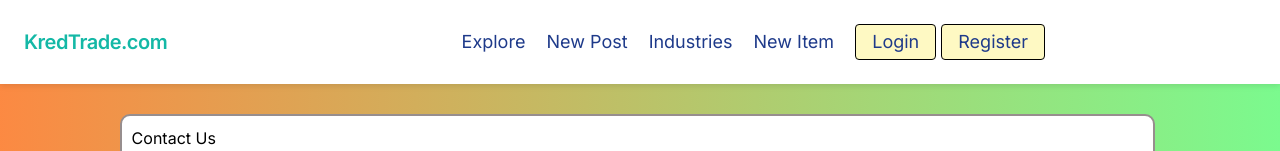
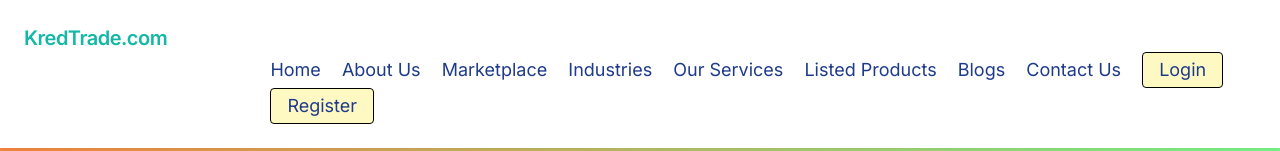
Before and after one commit to Codex-Automation-Key/kredtrade, a Django app: page /contact/ in a window 1280 px wide. Shown: the top 151 px of the page. Run offline with Django 5.2, Linux system fonts and the light colour scheme; some libraries are stand-ins or nearby versions.

Commit message:
17th May Commit

```diff
--- a/interactions/templates/interactions/contact.html
+++ b/interactions/templates/interactions/contact.html
@@ -2,6 +2,48 @@
 
 {% block content %}
 <h1>Contact Us</h1>
+
+
+
+<div class="container mx-auto p-6">
+    <div class="md:flex md:-mx-2">
+        <div class="md:flex-1 px-2 mb-4 md:mb-0">
+
+            <div style="margin: 5px; padding: 5px;">
+                <div>
+                    <iframe src="https://www.google.com/maps/embed?pb=!1m14!1m8!1m3!1d14721.99517846273!2d75.8770644!3d22.7096947!3m2!1i1024!2i768!4f13.1!3m3!1m2!1s0x3962fdad94b029db%3A0x3ebd8032d6c5f6f6!2sKredpartner!5e0!3m2!1sen!2sus!4v1680608396354!5m2!1sen!2sus" width="600" height="450" style="border:0;" allowfullscreen="" loading="lazy" referrerpolicy="no-referrer-when-downgrade"></iframe>
+
+                </div>
+
+            </div>
+            <div class="mt-4 md:grid md:grid-cols-3 md:gap-4 text-center">
+                <div class="mb-4 md:mb-0">
+                    <h3 class="text-lg font-semibold text-green-600">Head Office</h3>
+                    <div class="text-gray-700 mt-2">
+                        <p>Empire House</p>
+                        <p>101, Empire House, Near Bright School,</p>
+                        <p>jarora compound, Indore (M.P) - 452001</p>
+                    </div>
+                </div>
+                <div class="mb-4 md:mb-0">
+                    <h3 class="text-lg font-semibold text-green-600">Make a Call</h3>
+                    <div class="text-gray-700 mt-2">
+                        <p>+91 6264 888 232</p>
+                        <p>Mon - Sat: 09am - 08pm</p>
+                    </div>
+                </div>
+                <div>
+                    <h3 class="text-lg font-semibold text-green-600">Send a Mail</h3>
+                    <div class="text-gray-700 mt-2">
+                        <p>Email</p>
+                        <p>info.kredtrade@gmail.com</p>
+                    </div>
+                </div>
+            </div>
+        </div>
+        <div class="md:flex-1 px-2">
+            <h2 class="text-xl font-semibold text-green-600 mb-6">Get In Touch</h2>
+            <h3 class="font-semibold text-gray-700 mb-1">Any Question? Write Down And Send Us</h3>
             <div>
                 <form method="POST">
                     {% csrf_token %}
@@ -10,12 +52,25 @@
                 </form>
 
             </div>
-<div style="margin: 5px; padding: 5px;">
-    <div>
-        <iframe src="https://www.google.com/maps/embed?pb=!1m14!1m8!1m3!1d14721.99517846273!2d75.8770644!3d22.7096947!3m2!1i1024!2i768!4f13.1!3m3!1m2!1s0x3962fdad94b029db%3A0x3ebd8032d6c5f6f6!2sKredpartner!5e0!3m2!1sen!2sus!4v1680608396354!5m2!1sen!2sus" width="600" height="450" style="border:0;" allowfullscreen="" loading="lazy" referrerpolicy="no-referrer-when-downgrade"></iframe>
-
+        </div>
+    </div>
 </div>
 
-</div>
+
+
+
+
+
+
+
+
+
+
+
+
+
+
+
+
 
 {% endblock %}
--- a/interactions/templates/interactions/contact_success.html
+++ b/interactions/templates/interactions/contact_success.html
@@ -6,5 +6,8 @@
 <p>
     Someone from our team will contact you shortly.
 </p>
-<a href="{% url 'market-home' %}">Return to Home</a>
+<div style="border: 5px;">
+    <a href="{% url 'market-home' %}">Return to Home</a>
+</div>
+
 {% endblock %}
--- a/kredtrade/settings.py
+++ b/kredtrade/settings.py
@@ -68,7 +68,7 @@ ROOT_URLCONF = "kredtrade.urls"
 TEMPLATES = [
     {
         "BACKEND": "django.template.backends.django.DjangoTemplates",
-        "DIRS": [],
+        "DIRS": [os.path.join(BASE_DIR, "users/templates")],
         "APP_DIRS": True,
         "OPTIONS": {
             "context_processors": [
@@ -144,6 +144,8 @@ LOGIN_REDIRECT_URL = 'market-home'
 LOGOUT_REDIRECT_URL = 'market-home'
 
 LOGIN_URL = 'login'
+LOGIN_TEMPLATE = 'users/login.html'
+
 # Default primary key field type
 # https://docs.djangoproject.com/en/5.0/ref/settings/#default-auto-field
 
--- a/kredtrade/urls.py
+++ b/kredtrade/urls.py
@@ -23,6 +23,7 @@ from django.conf import settings
 from django.conf.urls.static import static
 from item import views as item_views
 from interactions import views as interactions_views
+from django.contrib.auth.views import LoginView
 
 #from item.views import ItemCreateView
 
@@ -35,8 +36,8 @@ urlpatterns = [
     path('item/', include('item.urls')),
     path('register/', user_views.register, name = 'register'),
     path('profile/<int:pk>/', user_views.profile, name = 'profile' ),
-    path('login/',auth_views.LoginView.as_view(template_name = 'users/login.html'), name='login'),
-    path('logout/', user_views.user_logout, name='logout'),
+    path('accounts/login/', auth_views.LoginView.as_view(template_name='users/login.html'), name='login'),
+    path('accounts/logout/', user_views.user_logout, name='logout'),
     path('item/<int:pk>/', item_views.detail, name = 'item-detail'),
     path('profileupdate/<int:pk>/', user_views.profileupdate, name='profile-update'),
     path('profileupdate-certificates/<int:pk>', user_views.certificateupdate, name = 'certificate-update'),
@@ -58,13 +59,23 @@ urlpatterns = [
     path('contact/', interactions_views.contact, name='contact'),
     path('contact_success/', interactions_views.contact_success, name='contact_success'),
     path('accounts/', include('django.contrib.auth.urls')),  # Include default auth URLs
-    path('password_reset/', auth_views.PasswordResetView.as_view(), name='password_reset'),
-    path('password_reset/done/', auth_views.PasswordResetDoneView.as_view(), name='password_reset_done'),
-    path('reset/<uidb64>/<token>/', auth_views.PasswordResetConfirmView.as_view(), name='password_reset_confirm'),
-    path('reset/done/', auth_views.PasswordResetCompleteView.as_view(), name='password_reset_complete'),
 
-
-
+    path('password_reset/', auth_views.PasswordResetView.as_view(
+        template_name='users/password_reset.html',
+        email_template_name='users/password_reset_email.html',
+        subject_template_name='users/password_reset_subject.txt',
+        success_url='/password_reset/done/'
+    ), name='password_reset'),
+    path('password_reset/done/', auth_views.PasswordResetDoneView.as_view(
+        template_name='users/password_reset_done.html'
+    ), name='password_reset_done'),
+    path('reset/<uidb64>/<token>/', auth_views.PasswordResetConfirmView.as_view(
+        template_name='users/password_reset_confirm.html',
+        success_url='/reset/done/'
+    ), name='password_reset_confirm'),
+    path('reset/done/', auth_views.PasswordResetCompleteView.as_view(
+        template_name='users/password_reset_complete.html'
+    ), name='password_reset_complete'),
     #path('item/list/', ItemCreateView.as_view(), name = 'item-create')
 ]
 
--- a/market/templates/market/base.html
+++ b/market/templates/market/base.html
@@ -105,25 +105,39 @@
         <!-- Links will be dynamically highlighted based on the current page -->
         <div id="navbar" class="hidden w-full block flex-grow lg:flex lg:items-center lg:w-auto lg:justify-end" style="align-items:center; margin-left:20% ;">
             <div class="text-lg lg:flex-grow" >
-                <a href="{% url 'market-home' %}" class="block mt-4 lg:inline-block lg:mt-0 text-blue-900 hover:text-black mr-4">
-                    Explore
+                <a href="https://www.kredtrade.com" class="block mt-4 lg:inline-block lg:mt-0 text-blue-900 hover:text-black mr-4">
+                    Home
+                </a>
+                <a href="https://kredtrade.com/about-us/" class="block mt-4 lg:inline-block lg:mt-0 text-blue-900 hover:text-black mr-4">
+                    About Us
                 </a>
 
-                <a href="{% url 'post-create' %}" class="block mt-4 lg:inline-block lg:mt-0 text-blue-900 hover:text-black mr-4">
-                    New Post
+                <a href="{% url 'market-home' %}" class="block mt-4 lg:inline-block lg:mt-0 text-blue-900 hover:text-black mr-4">
+                    Marketplace
                 </a>
 
                 <a href="{% url 'market-industries' %}" class="block mt-4 lg:inline-block lg:mt-0 text-blue-900 hover:text-black mr-4">
                     Industries
                 </a>
 
-                <a href="{% url 'new-item' %}" class="block mt-4 lg:inline-block lg:mt-0 text-blue-900 hover:text-black mr-4">
-                    New Item
+                <a href="https://kredtrade.com/services" class="block mt-4 lg:inline-block lg:mt-0 text-blue-900 hover:text-black mr-4">
+                    Our Services
                 </a>
+
+
+                <a href="{% url 'market-index' %}" class="block mt-4 lg:inline-block lg:mt-0 text-blue-900 hover:text-black mr-4">
+                    Listed Products
+                </a>
+
+                <a href="https://www.kredtrade.com/blogs" class="block mt-4 lg:inline-block lg:mt-0 text-blue-900 hover:text-black mr-4">
+                    Blogs
+                </a>
+                <a href="{% url 'contact' %}" class="block mt-4 lg:inline-block lg:mt-0 text-blue-900 hover:text-black mr-4">
+                    Contact Us
+                </a>
+
                 {% if user.is_authenticated %}
-                <a href="{% url 'market-index' %}" class="block mt-4 lg:inline-block lg:mt-0 text-blue-900 hover:text-black mr-4">
-                    Index
-                </a>
+
 
                 <a href="{% url 'profile' user.id %}"
                 class="block mt-4 lg:inline-block lg:mt-0 text-blue-900 hover:text-black mr-4"
--- a/market/templates/market/home.html
+++ b/market/templates/market/home.html
@@ -12,6 +12,11 @@
     <a href="{% url 'filter_posts' %}" class="block mt-4 lg:inline-block lg:mt-0 text-blue-900 hover:text-black mr-4">
         Search Post
     </a>
+
+    <a href="{% url 'post-create' %}" class="block mt-4 lg:inline-block lg:mt-0 text-blue-900 hover:text-black mr-4">
+        Post your Business Opportunity
+    </a>
+
 </div>
 
     {% for post in posts %}
--- a/market/templates/market/index.html
+++ b/market/templates/market/index.html
@@ -7,6 +7,11 @@
     <div class="mt-6 px-6 py-12 bg-gray-100 rounded-xl">
         <div>
             <a href="{% url 'all-items' %}">Search</a>
+            <br>
+            <a href="{% url 'new-item' %}" class="block mt-4 lg:inline-block lg:mt-0 text-blue-900 hover:text-black mr-4"
+            style="padding-top: 10px;">
+                List Your Products
+            </a>
         </div>
         <h2 class="mb-12 text-2xl text-center">
             Latest Listings
--- a/market/templates/market/post_form.html
+++ b/market/templates/market/post_form.html
@@ -7,7 +7,7 @@
 {% block content %}
 <div class="flex justify-center items-center min-h-screen bg-gray-100">
   <div class="p-8 rounded-lg shadow-lg bg-white max-w-md w-full space-y-8">
-    <h2 class="text-xl font-bold text-center mb-4">Showcase Your Product</h2>
+    <h2 class="text-xl font-bold text-center mb-4">Post Your Business opportunities</h2>
     <p class="text-lg text-center mb-4">Publish trade opportunities, showcase your products, and sell on KredTrade.</p>
     <form class="space-y-6" method="POST" enctype="multipart/form-data">
       {% csrf_token %}
```
Also changed, not shown: db.sqlite3, 1 other file. Lines whose indentation alone changed are shown as unchanged.
